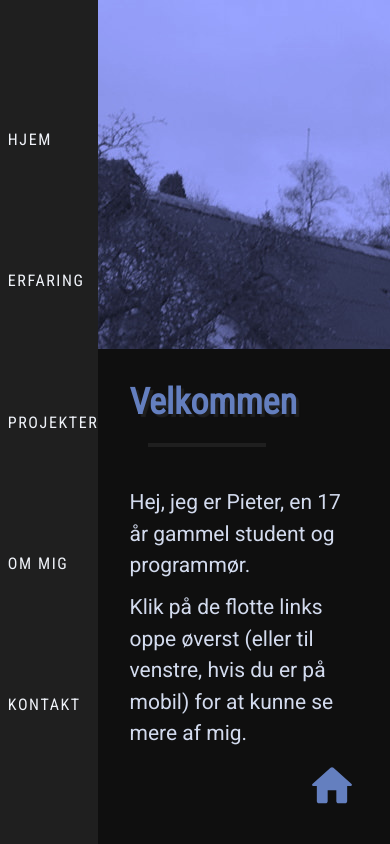
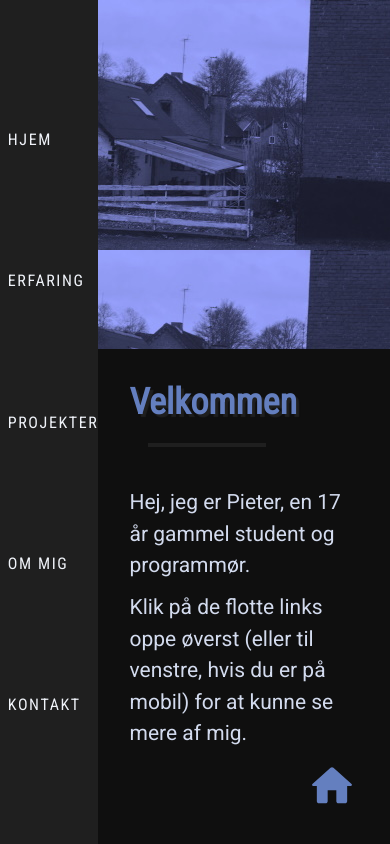
Before and after one commit to camper0008/tphollebeek, a React (Create React App) app: page / in a window 390 px wide. Built offline with nearby package versions, Linux system fonts and the light colour scheme.

Commit message:
low res image

```diff
--- a/src/style.css
+++ b/src/style.css
@@ -176,7 +176,7 @@ a::hover {
 
 @media only screen and (max-width: 800px) {
     body {
-        background: url('assets/images/header-square.jpg');
+        background: url('assets/images/header-low-res.jpg');
     }
     .section {
         width: 75%;
```
Also changed, not shown: src/assets/images/header-low-res.jpg (added), src/assets/images/header-square.jpg (deleted).
